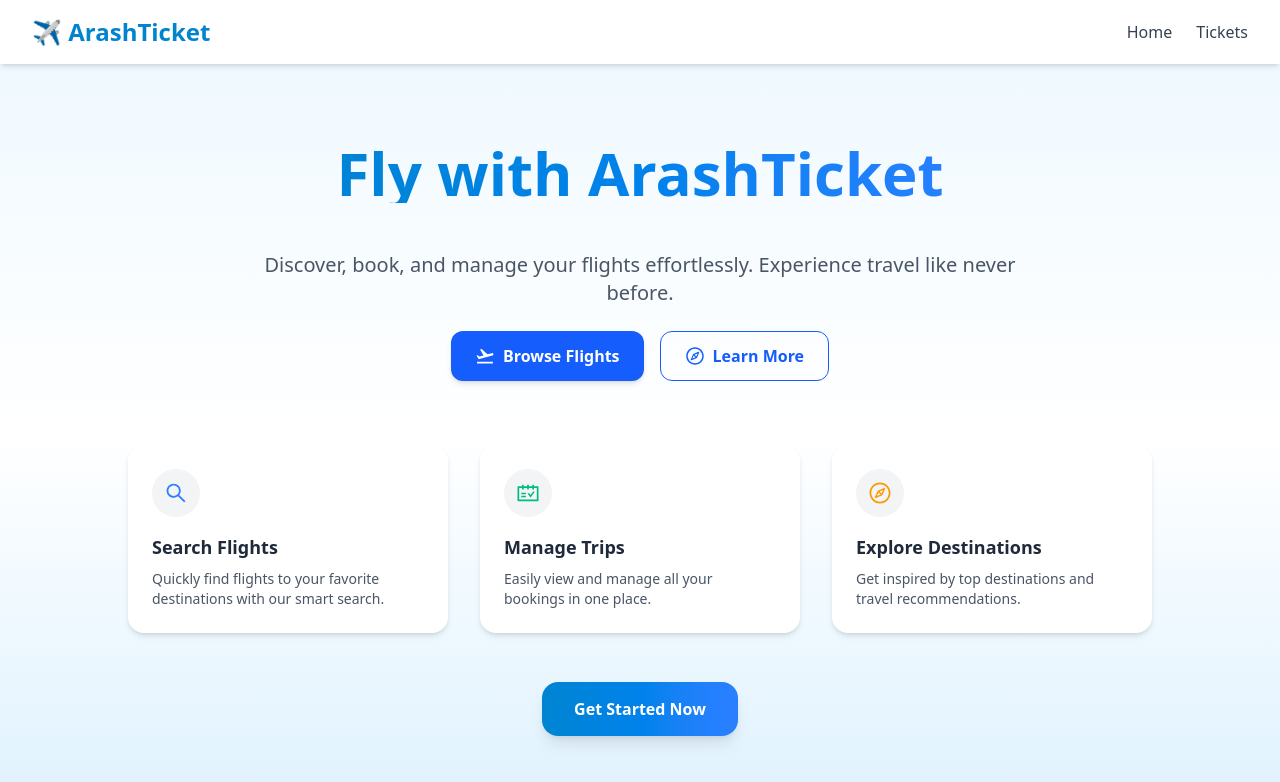
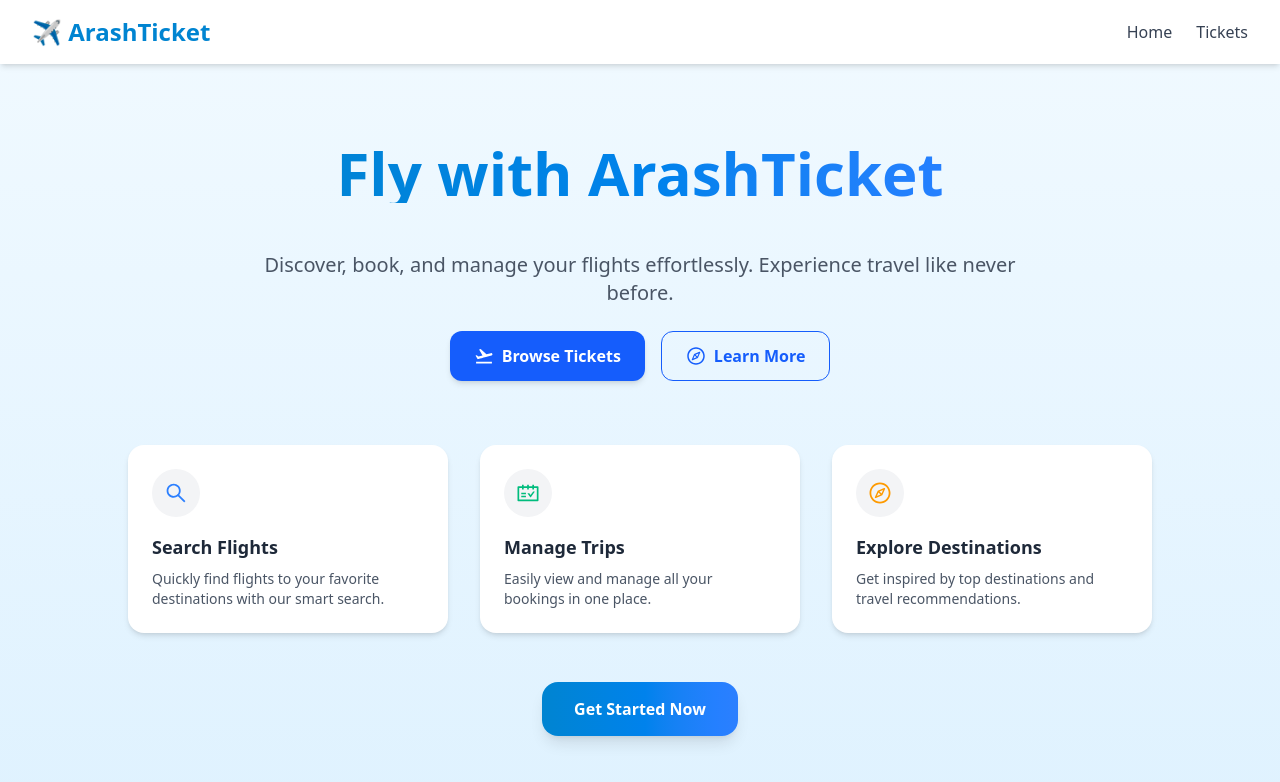
Before and after one commit to arash8877/ArashTickets, a Next.js app in the folder frontend/: page / in a window 1280 px wide. Shown: the top 782 px of the page. Built offline with nearby package versions, Linux system fonts and the light colour scheme.

Commit message:
modify some style

```diff
--- a/frontend/app/page.tsx
+++ b/frontend/app/page.tsx
@@ -1,4 +1,4 @@
-'use client';
+"use client";
 
 import Link from "next/link";
 import React from "react";
@@ -8,7 +8,7 @@ import { MdFlightTakeoff } from "react-icons/md";
 
 const HomePage = () => {
   return (
-    <main className="relative h-[calc(100vh-4rem)] flex flex-col justify-center items-center bg-linear-to-b from-sky-50 via-white to-sky-100 text-gray-800 px-6 py-12">
+    <main className="relative h-[calc(100vh-4rem)] flex flex-col justify-center items-center bg-linear-to-b from-sky-50 to-sky-100 text-gray-800 px-6 py-12">
       {/* Hero Section */}
       <motion.section
         initial={{ opacity: 0, y: -40 }}
@@ -28,7 +28,7 @@ const HomePage = () => {
             className="flex items-center gap-2 justify-center bg-blue-600 hover:bg-blue-700 text-white font-semibold px-6 py-3 rounded-xl shadow-md transition-transform transform hover:-translate-y-1 hover:shadow-lg"
           >
             <MdFlightTakeoff className="w-5 h-5" />
-            Browse Flights
+            Browse Tickets
           </Link>
           <Link
             href="/about"
--- a/frontend/components/TicketDetails.tsx
+++ b/frontend/components/TicketDetails.tsx
@@ -23,7 +23,7 @@ const TicketDetails = ({ ticket }: Props) => {
         </h2>
 
         <div className="grid grid-cols-1 sm:grid-cols-2 gap-y-4 gap-x-6">
-          <Detail label="Ticket ID" value={`#${ticket.id}`} />
+          <Detail label="Ticket ID" value={`${ticket.id}`} />
           <Detail label="Passenger Name" value={ticket.passengerName} icon={<User className="w-5 h-5 text-sky-700" />} />
           <Detail label="Passenger SSN" value={ticket.passengerSSN} icon={<CreditCard className="w-5 h-5 text-sky-700" />} />
           <Detail label="Price (DKK)" value={ticket.price.toString()} icon={<CreditCard className="w-5 h-5 text-emerald-600" />} />
```
Also changed, not shown: 2 other files (tests, documents, lock files or other folders).
